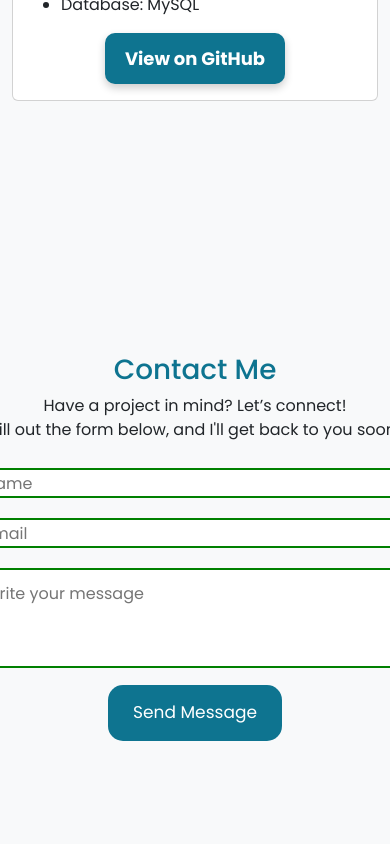
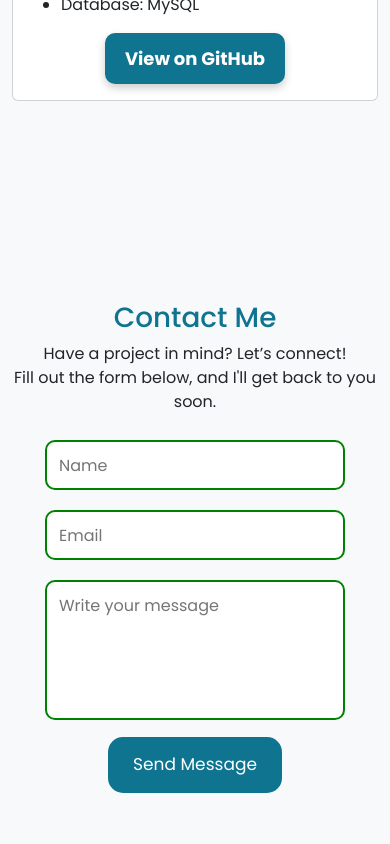
Before and after one commit to Izzeddin-Samara/my-portfolio, a React (Create React App) app: page / in a window 390 px wide. Shown: the part 2940-3784 px from the top of the page. Built offline with nearby package versions, Linux system fonts and the light colour scheme.

Commit message:
Update styles for Contact component and add responsive media queries

```diff
--- a/src/App.css
+++ b/src/App.css
@@ -379,12 +379,18 @@ nav h1 {
 .form-container {
   padding: 10px;
   border-radius: 10px;
+  width: 100%;
+  height: 100vh;
+  display: flex;
+  justify-content: center;
+  align-items: center;
 }
 
 form {
   display: flex;
   flex-direction: column;
   align-items: center;
+  width: 100%;
 }
 
 form h1 {
@@ -398,18 +404,18 @@ form p {
 form input {
   width: 450px;
   margin: 10px;
-  height: 30px;
-  border-radius: 15px;
-  border: 5px transparent;
+  height: 50px;
+  border-radius: 10px;
+  border: 1px transparent;
   padding: 12px;
 }
 
 form textarea {
   width: 450px;
   margin: 10px;
-  height: 100px;
-  border-radius: 15px;
-  border: 5px transparent;
+  height: 140px;
+  border-radius: 10px;
+  border: 1px transparent;
   padding: 12px;
   resize: none;
 }
@@ -441,6 +447,31 @@ form button:hover {
   background-color: rgb(10, 131, 165)
 
 }
+@media screen and (max-width: 768px) {
+  form input {
+    width: 350px;
+  }
+  form textarea {
+    width: 350px;
+  }
+}
+
+@media (max-width: 480px) {
+  form input {
+    width: 300px;
+  }
+  form textarea {
+    width: 300px;
+  }
+}
+@media (max-width: 320px) {
+  form input {
+    width: 250px;
+  }
+  form textarea {
+    width: 250px;
+  }
+}
 
 .footer {
   text-align: center;
--- a/src/components/Contact.js
+++ b/src/components/Contact.js
@@ -122,7 +122,6 @@ const Contact = () => {
     };
 
     return (
-        <div className="contact-container">
             <div className='form-container'>
                 <form onSubmit={handleSubmit}>
                     <h1>Contact Me</h1>
@@ -176,7 +175,6 @@ const Contact = () => {
                     </button>
                 </form>
             </div>
-        </div>
     );
 };
 
```
